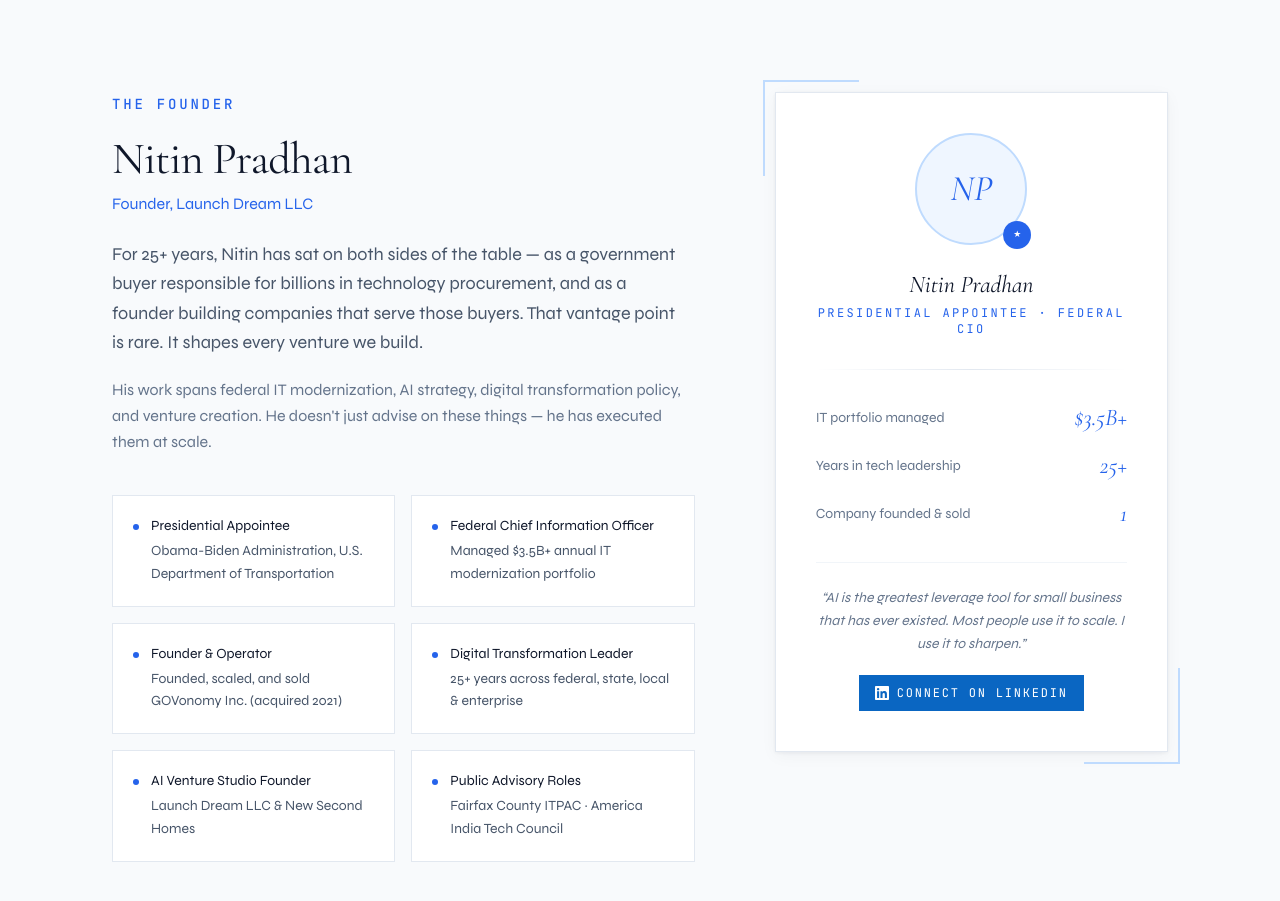
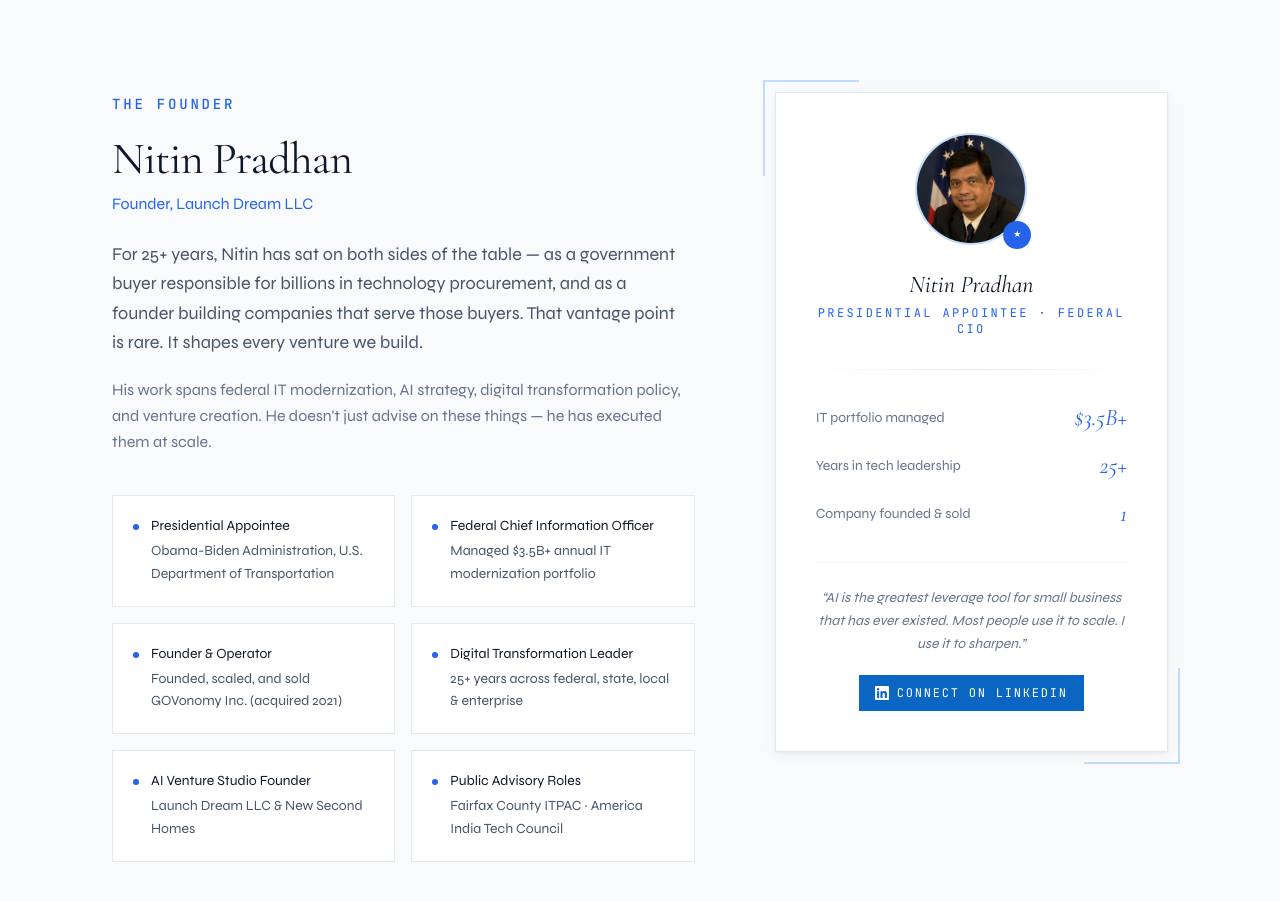
Before and after one commit to LaunchDream/LaunchDream-Main, a Next.js app: page / in a window 1280 px wide. Shown: the part 4100-5001 px from the top of the page. Built offline with nearby package versions, Linux system fonts and the light colour scheme.

Commit message:
Add files via upload

```diff
--- a/components/Founder.tsx
+++ b/components/Founder.tsx
@@ -54,8 +54,8 @@
             <div className="absolute -bottom-3 -right-3 w-24 h-24 border-b-2 border-r-2 border-blue-200"/>
             <div className="bg-white border border-slate-200 shadow-card p-10 text-center">
               <div className="w-28 h-28 mx-auto mb-6 relative">
-                <div className="w-28 h-28 rounded-full bg-blue-50 border-2 border-blue-200 flex items-center justify-center">
-                  <span className="font-display text-4xl font-500 text-blue-600 italic">NP</span>
+                <div className="w-28 h-28 rounded-full border-2 border-blue-200 overflow-hidden">
+                  <img src="/nitin.jpg" alt="Nitin Pradhan" className="w-full h-full object-cover object-top" />
                 </div>
                 <div className="absolute -bottom-1 -right-1 w-7 h-7 bg-blue-600 flex items-center justify-center rounded-full">
                   <span className="text-white text-[9px] font-700">★</span>
```
